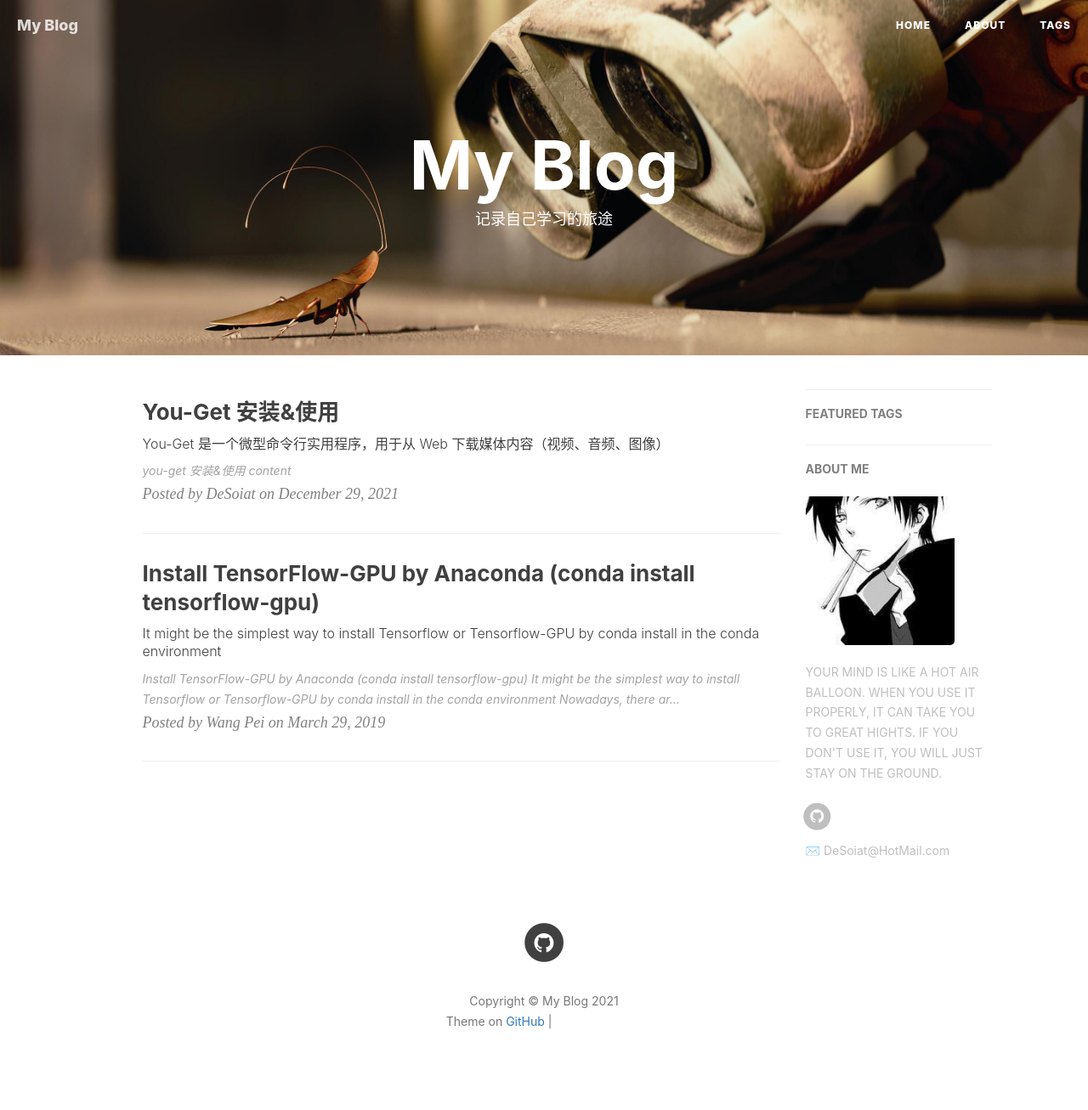
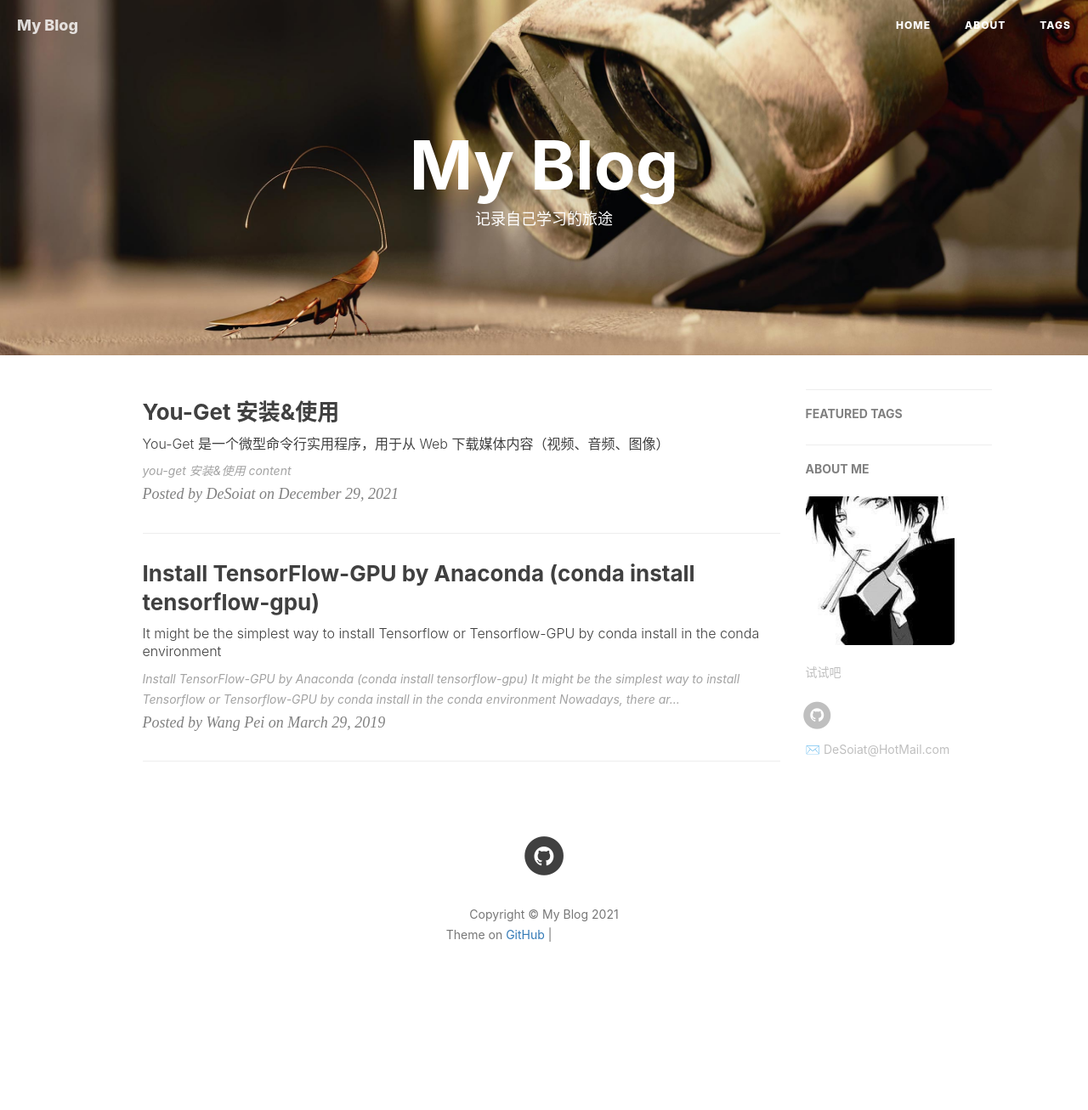
Before and after one commit to DeSoiat/DESOIAT.GITHUB.IO, a Jekyll site: the page built from index.html, in a window 1280 px wide. Shown: the whole page at 85% size. Built offline with Jekyll 4.4.1, drawn with Linux system fonts in a browser that asks for light colours; nearby versions of some CDN libraries; the list of posts is cut into pages by our own code; comment, search, counter and statistics services are not loaded; after the commit the page ends 1204 px from its top, so only the background shows below that; grey boxes are pictures that could not be loaded.

Commit message:
Update _config.yml

```diff
--- a/_config.yml
+++ b/_config.yml
@@ -11,7 +11,7 @@ github_repo: "https://github.com/name/name.github.io.git" # you code repository
 
 # Sidebar settings
 sidebar: true                           # whether or not using Sidebar.
-sidebar-about-description: "YOUR MIND IS LIKE A HOT AIR BALLOON. WHEN YOU USE IT PROPERLY, IT CAN TAKE YOU TO GREAT HIGHTS. IF YOU DON'T USE IT, YOU WILL JUST STAY ON THE GROUND."
+sidebar-about-description: "试试吧"
 sidebar-avatar: /img/avatar_m.jpg      # use absolute URL, seeing it's used in both `/` and `/about/`
 
 
```
